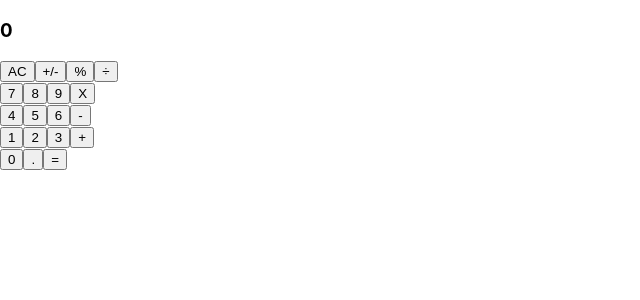
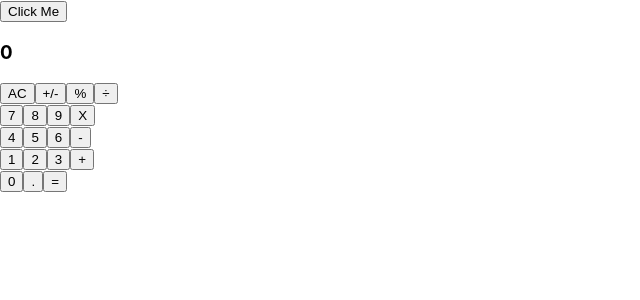
Before and after one commit to MarilenaRoque/magicians-calculator, a React (Create React App) app: page / in a window 1280 px wide. Shown: the top 300 px of the page, without its empty margins (0-640 px from the left). Built offline with nearby package versions, Linux system fonts and the light colour scheme.

Commit message:
Build HandleClick Function
HandleClick set a new State based at calculate result
Set a test example

```diff
--- a/src/components/App.js
+++ b/src/components/App.js
@@ -1,7 +1,7 @@
 import React, { Component } from 'react';
 import Display from './Display';
 import ButtonPanel from './ButtonPanel';
-// import calculate from '../logic/calculate';
+import calculate from '../logic/calculate';
 
 export default class App extends Component {
   constructor(props) {
@@ -13,11 +13,20 @@ export default class App extends Component {
     };
   }
 
+  handleClick = buttonName => {
+    const data = calculate(this.state, buttonName);
+    console.log(data);
+    this.setState(
+      data,
+    );
+  }
+
   render() {
     const { total, next, operator } = this.state;
     return (
       <>
-        <Display content={next} total={total} operator={operator} />
+        <button type="button" onClick={() => this.handleClick('7')}>Click Me</button>
+        <Display next={next ? next.toString() : '0'} total={total} operator={operator} />
         <ButtonPanel />
       </>
     );
--- a/src/logic/calculate.js
+++ b/src/logic/calculate.js
@@ -2,7 +2,7 @@ import operate from './operate';
 
 const dataDefault = {
   total: null,
-  next: null,
+  next: 20000,
   operation: '',
 };
 
@@ -49,6 +49,9 @@ const calculate = (data, buttonName) => {
       }
       break;
     default:
+      total = dataDefault.total;
+      next = dataDefault.next;
+      operation = dataDefault.operation;
       break;
   }
   newData = { total, next, operation };
```
